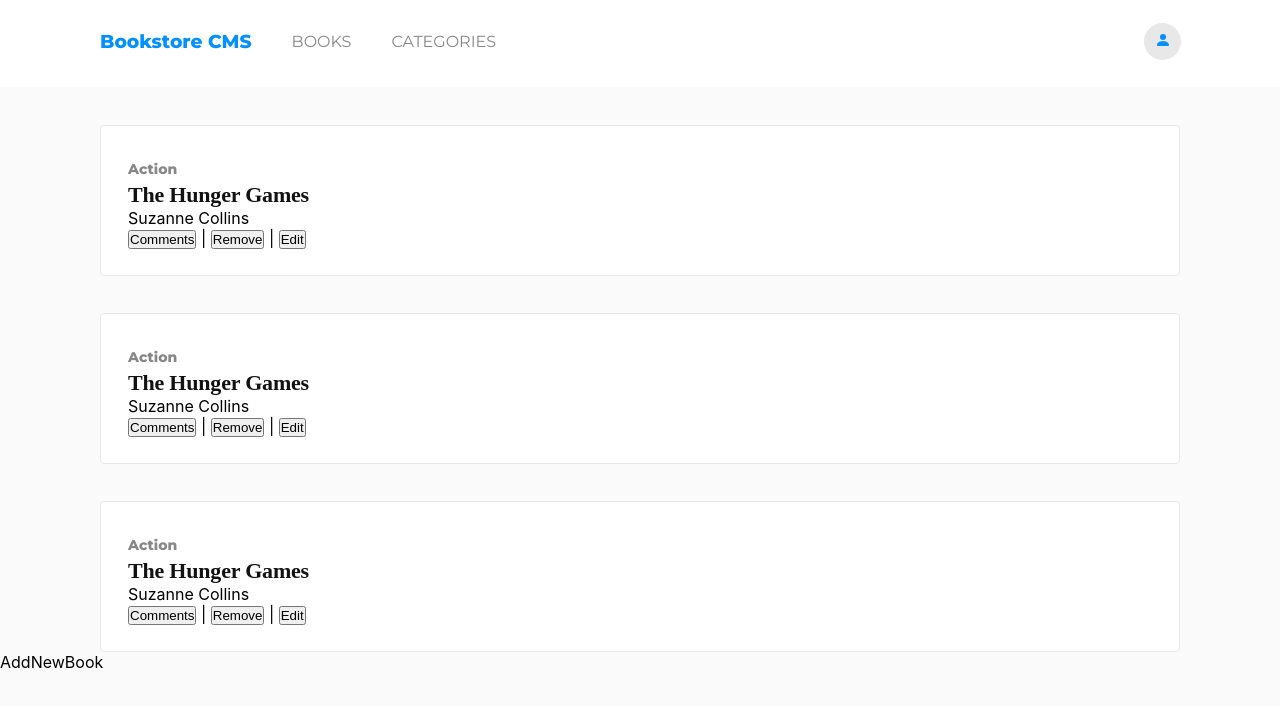
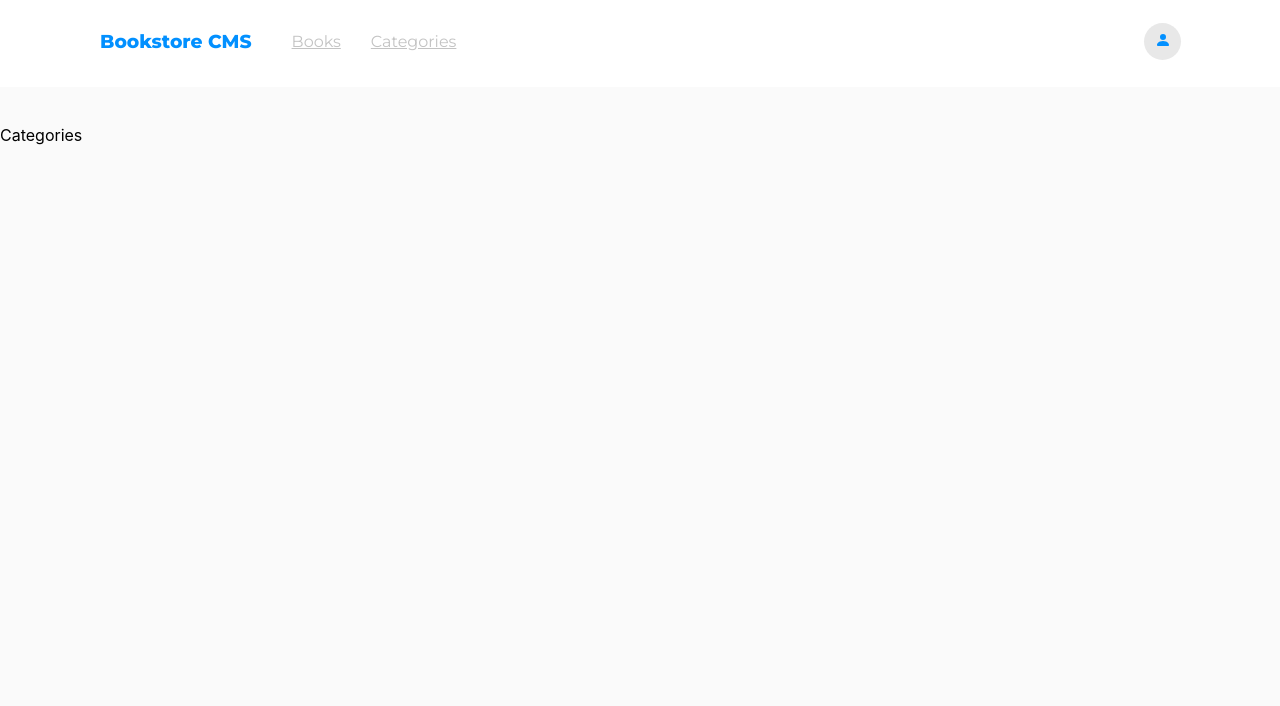
Before and after one commit to kendoriddy/Bookstore, a React (Create React App) app: page /categories in a window 1280 px wide. Shown: the top 706 px of the page. Built offline with nearby package versions, Linux system fonts and the light colour scheme.

Commit message:
Update header component

```diff
--- a/package.json
+++ b/package.json
@@ -9,6 +9,7 @@
     "react": "^18.2.0",
     "react-dom": "^18.2.0",
     "react-icons": "^4.4.0",
+    "react-router-dom": "^6.4.0",
     "react-scripts": "5.0.1",
     "web-vitals": "^2.1.4"
   },
--- a/src/App.css
+++ b/src/App.css
@@ -2,10 +2,13 @@
 
 @import url("https://fonts.googleapis.com/css2?family=Roboto+Slab:wght@200;300;400;500;600&display=swap");
 
-* {
+*,
+::before,
+::after {
   margin: 0;
   padding: 0;
   box-sizing: border-box;
+  scroll-behavior: smooth;
 }
 
 :root {
--- a/src/App.js
+++ b/src/App.js
@@ -1,14 +1,19 @@
+import { BrowserRouter, Route, Routes } from 'react-router-dom';
 import './App.css';
-import AddNewBook from './components/AddNewBook';
 import BookContainer from './components/BookContainer';
+import Categories from './components/Categories';
 import Header from './components/Header';
 
 function App() {
   return (
     <div>
-      <Header />
-      <BookContainer />
-      <AddNewBook />
+      <BrowserRouter>
+        <Header />
+        <Routes>
+          <Route path="/" element={<BookContainer />} />
+          <Route path="/categories" element={<Categories />} />
+        </Routes>
+      </BrowserRouter>
     </div>
   );
 }
--- /dev/null
+++ b/src/components/Categories.js
@@ -0,0 +1,7 @@
+import React from 'react';
+
+const Categories = () => (
+  <div>Categories</div>
+);
+
+export default Categories;
--- a/src/components/Header.js
+++ b/src/components/Header.js
@@ -1,13 +1,13 @@
 import React from 'react';
 import '../css/header.css';
 import { BsPersonFill } from 'react-icons/bs';
+import Navbar from './Navbar';
 
 const Header = () => (
   <div className="header">
     <div className="navs">
       <h3>Bookstore CMS</h3>
-      <nav>BOOKS</nav>
-      <nav>CATEGORIES</nav>
+      <Navbar />
     </div>
     <div className="oval">
       <div className="icon">
--- /dev/null
+++ b/src/components/Navbar.js
@@ -0,0 +1,33 @@
+import { NavLink } from 'react-router-dom';
+import React from 'react';
+
+const Navbar = () => {
+  const links = [
+    {
+      id: 1,
+      path: '/',
+      text: 'Books',
+    },
+    {
+      id: 2,
+      path: '/categories',
+      text: 'Categories',
+    },
+  ];
+
+  return (
+    <div>
+      <ul className="nav-list">
+        {links.map((link) => (
+          <li key={link.id}>
+            <NavLink to={link.path}>
+              {link.text}
+            </NavLink>
+          </li>
+        ))}
+      </ul>
+    </div>
+  );
+};
+
+export default Navbar;
--- a/src/css/header.css
+++ b/src/css/header.css
@@ -8,10 +8,10 @@
 
 .navs {
   display: flex;
-    justify-content: flex-start;
+  /* justify-content: flex-start; */
   gap: 40px;
   line-height: 2.313rem;
-    font-family: 'Montserrat', serif;
+  font-family: "Montserrat", serif;
 }
 
 .navs h3 {
@@ -29,9 +29,21 @@
   justify-content: center;
 }
 
-nav {
+.nav-list {
+  display: flex;
+  justify-content: flex-start;
+  align-items: center;
+  gap: 30px;
+  opacity: .5;
+}
+
+.nav-list li {
+  list-style: none;
+}
+
+.nav-list li a {
   color: var(--black);
-    opacity: .5;
+  opacity: 0.5;
 }
 
 .icon {
@@ -40,4 +52,5 @@
 
 .active {
   opacity: 1;
+  border-bottom: var(--azure);
 }
```
Also changed, not shown: 1 other file (tests, documents, lock files or other folders). Lines whose indentation alone changed are shown as unchanged.
